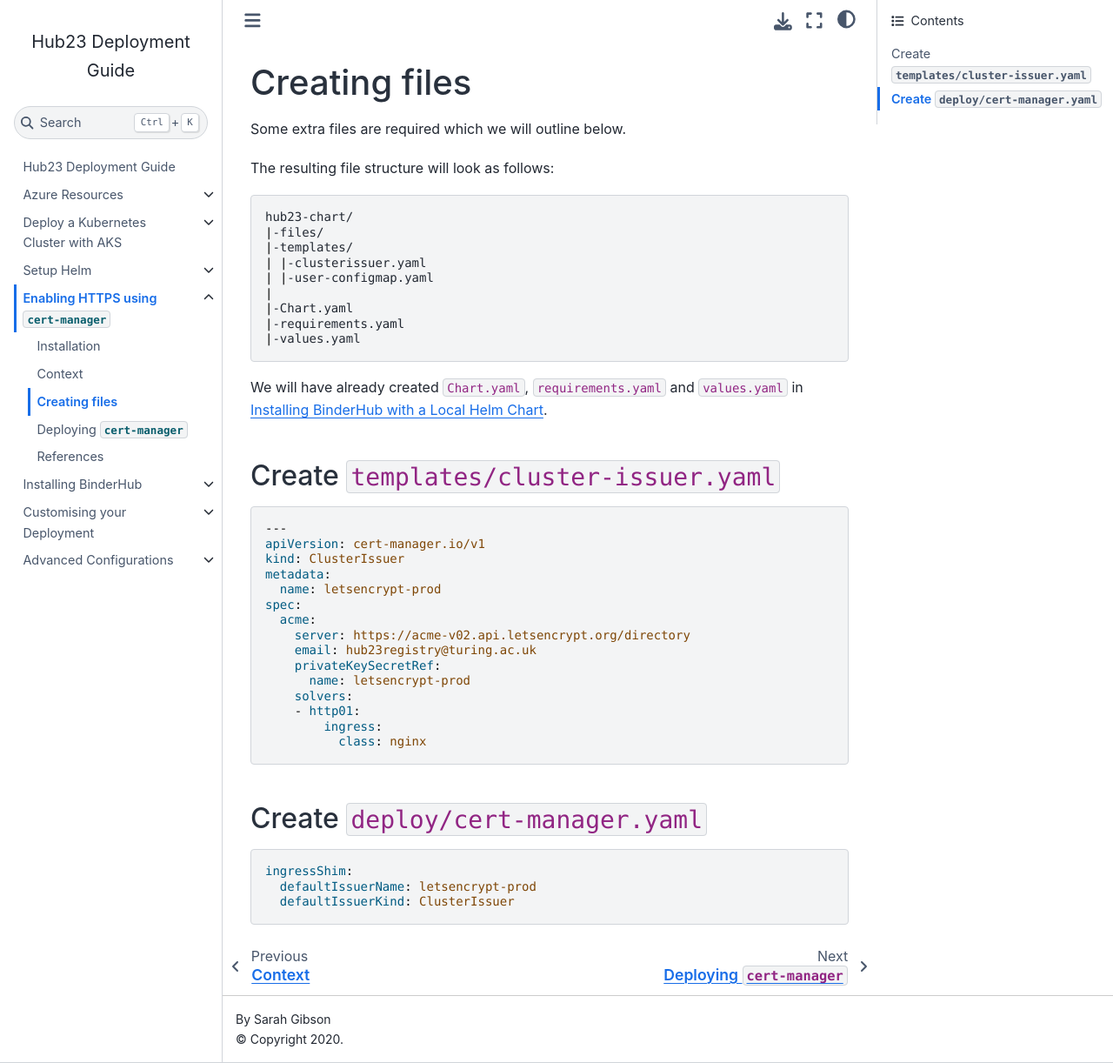
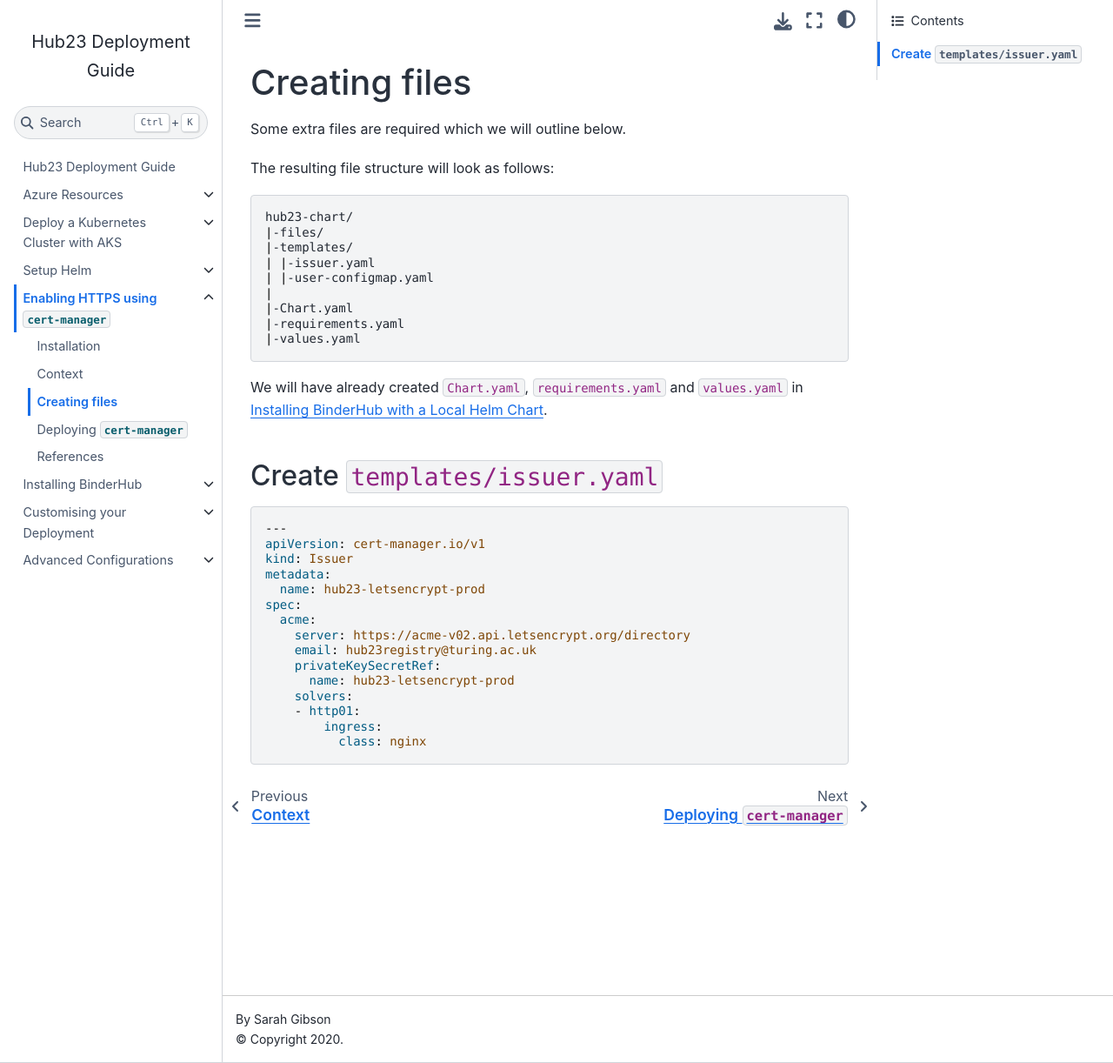
Before and after one commit to alan-turing-institute/hub23-deploy, a Jupyter Book: the page built from docs/cert-manager/create-files.md, in a window 1280 px wide and 1222 px high. Shown: the whole window at 87% size. Built offline with Jupyter Book 1.0.4 settings and Sphinx 7.4.7 and the Sphinx Book theme 1.1.4, drawn with Linux system fonts in a browser that asks for light colours.

Commit message:
Update cert-manager docs

````diff
--- a/docs/cert-manager/create-files.md
+++ b/docs/cert-manager/create-files.md
@@ -9,7 +9,7 @@
 hub23-chart/
 |-files/
 |-templates/
-| |-clusterissuer.yaml
+| |-issuer.yaml
 | |-user-configmap.yaml
 |
 |-Chart.yaml
@@ -19,30 +19,22 @@
 
 We will have already created `Chart.yaml`, `requirements.yaml` and `values.yaml` in {ref}`content:binderhub:local-chart`.
 
-## Create `templates/cluster-issuer.yaml`
+## Create `templates/issuer.yaml`
 
 ```yaml
 ---
 apiVersion: cert-manager.io/v1
-kind: ClusterIssuer
+kind: Issuer
 metadata:
-  name: letsencrypt-prod
+  name: hub23-letsencrypt-prod
 spec:
   acme:
     server: https://acme-v02.api.letsencrypt.org/directory
     email: hub23registry@turing.ac.uk
     privateKeySecretRef:
-      name: letsencrypt-prod
+      name: hub23-letsencrypt-prod
     solvers:
     - http01:
         ingress:
           class: nginx
 ```
-
-## Create `deploy/cert-manager.yaml`
-
-```yaml
-ingressShim:
-  defaultIssuerName: letsencrypt-prod
-  defaultIssuerKind: ClusterIssuer
-```
````
Also changed, not shown: docs/cert-manager/deployment.md (+10 -3 lines).
